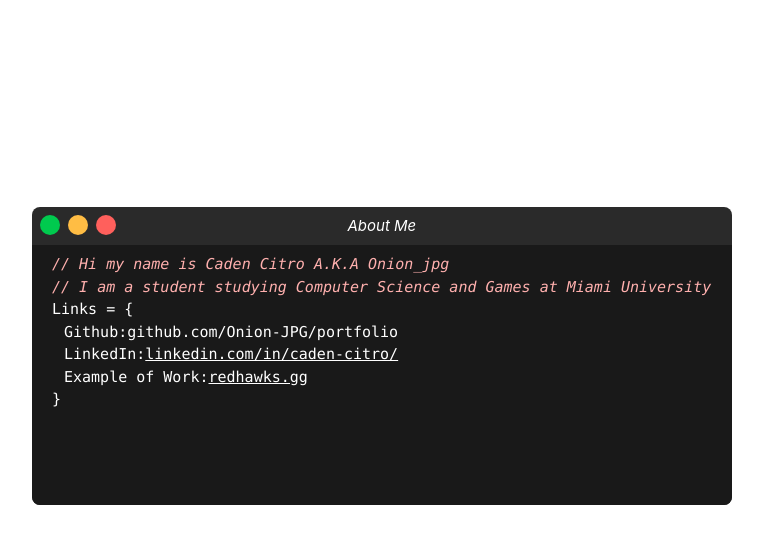
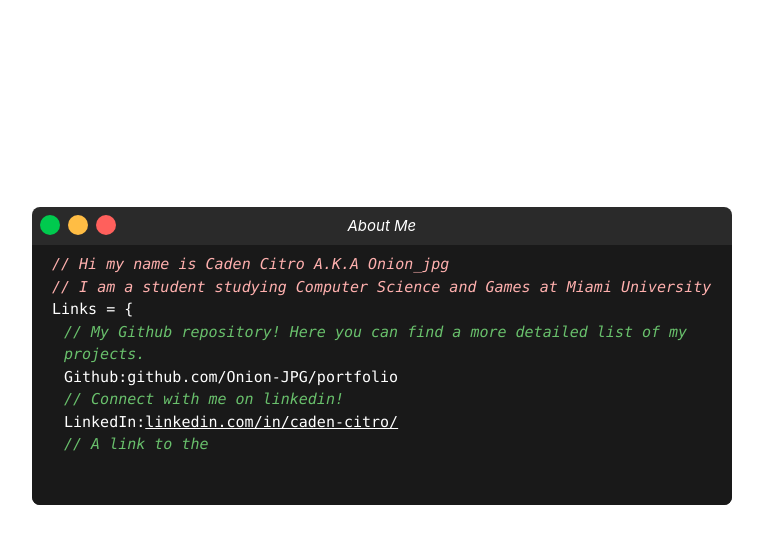
Before and after one commit to Onion-JPG/site-portfolio, a Vue app: page / in a window 1280 px wide. Both pictures are taken after a click on the button 308 px from the left and 224 px from the top of the page. Shown: the top 544 px of the page, without its empty margins (258-1021 px from the left). Built offline with nearby package versions, Linux system fonts and the light colour scheme.

Commit message:
explinations and color

```diff
--- a/public/styles.css
+++ b/public/styles.css
@@ -716,12 +716,21 @@ video {
   padding-left: 1rem;
 }
 
+.pl-6 {
+  padding-left: 1.5rem;
+}
+
 .font-mono {
   font-family: ui-monospace, SFMono-Regular, Menlo, Monaco, Consolas, "Liberation Mono", "Courier New", monospace;
 }
 
 .italic {
   font-style: italic;
+}
+
+.text-\[\#69C06C\] {
+  --tw-text-opacity: 1;
+  color: rgb(105 192 108 / var(--tw-text-opacity));
 }
 
 .text-\[\#FFB0AE\] {
@@ -732,6 +741,10 @@ video {
 .text-white {
   --tw-text-opacity: 1;
   color: rgb(255 255 255 / var(--tw-text-opacity));
+}
+
+.underline {
+  text-decoration-line: underline;
 }
 
 .antialiased {
--- a/src/components/about.vue
+++ b/src/components/about.vue
@@ -12,6 +12,9 @@ export default {
       aboutLine5: false,
       aboutLine6: false,
       aboutLine7: false,
+      aboutLine8: false,
+      aboutLine9: false,
+      aboutLine10: false,
       displayAbout: true,
     };
   },
@@ -91,20 +94,13 @@ export default {
       </div>
 
       <!-- block 4 -->
-      <div class="pl-6 flex flex-row">
+      <div class="text-[#69C06C] italic pl-6 flex flex-wrap">
         <colorText
-          :printSpeed="20"
+          :printSpeed="40"
           :printStatus="aboutLine4"
           @printDone="aboutLine5 = true"
-          printableText="Github: "
+          printableText="// My Github repository! Here you can find a more detailed list of my projects."
         ></colorText>
-        <a
-          v-if="aboutLine5"
-          class="text-400"
-          href="https://github.com/Onion-JPG/portfolio"
-          target="_blank"
-          >github.com/Onion-JPG/portfolio</a
-        >
       </div>
 
       <!-- block 5 -->
@@ -113,10 +109,37 @@ export default {
           :printSpeed="20"
           :printStatus="aboutLine5"
           @printDone="aboutLine6 = true"
+          printableText="Github: "
+        ></colorText>
+        <a
+          v-if="aboutLine6"
+          class="text-400"
+          href="https://github.com/Onion-JPG/portfolio"
+          target="_blank"
+          >github.com/Onion-JPG/portfolio</a
+        >
+      </div>
+
+      <!-- block 6 -->
+      <div class="text-[#69C06C] italic pl-6 flex flex-wrap">
+        <colorText
+          :printSpeed="40"
+          :printStatus="aboutLine6"
+          @printDone="aboutLine7 = true"
+          printableText="// Connect with me on linkedin!"
+        ></colorText>
+      </div>
+
+      <!-- block 7 -->
+      <div class="pl-6 flex flex-row">
+        <colorText
+          :printSpeed="20"
+          :printStatus="aboutLine7"
+          @printDone="aboutLine8 = true"
           printableText="LinkedIn: "
         ></colorText>
         <a
-          v-if="aboutLine6"
+          v-if="aboutLine8"
           class="text-400 underline"
           href="https://www.linkedin.com/in/caden-citro/"
           target="_blank"
@@ -124,16 +147,26 @@ export default {
         >
       </div>
 
-      <!-- block 5 -->
+      <!-- block 8 -->
+      <div class="text-[#69C06C] italic pl-6 flex flex-wrap">
+        <colorText
+          :printSpeed="40"
+          :printStatus="aboutLine8"
+          @printDone="aboutLine9 = true"
+          printableText="// A link to the Varsity program website I help develop and maintain."
+        ></colorText>
+      </div>
+
+      <!-- block 9 -->
       <div class="pl-6 flex flex-row">
         <colorText
           :printSpeed="20"
-          :printStatus="aboutLine6"
-          @printDone="aboutLine7 = true"
-          printableText="Example of Work: "
+          :printStatus="aboutLine9"
+          @printDone="aboutLine10 = true"
+          printableText="Varsity Esports Website: "
         ></colorText>
         <a
-          v-if="aboutLine7"
+          v-if="aboutLine10"
           class="text-400 underline"
           href="https://redhawks.gg/"
           target="_blank"
@@ -141,11 +174,11 @@ export default {
         >
       </div>
 
-      <!-- block 6 -->
+      <!-- block 10 -->
       <div class="pl-3">
         <colorText
           :printSpeed="20"
-          :printStatus="aboutLine7"
+          :printStatus="aboutLine10"
           printableText="}"
         ></colorText>
       </div>
```
